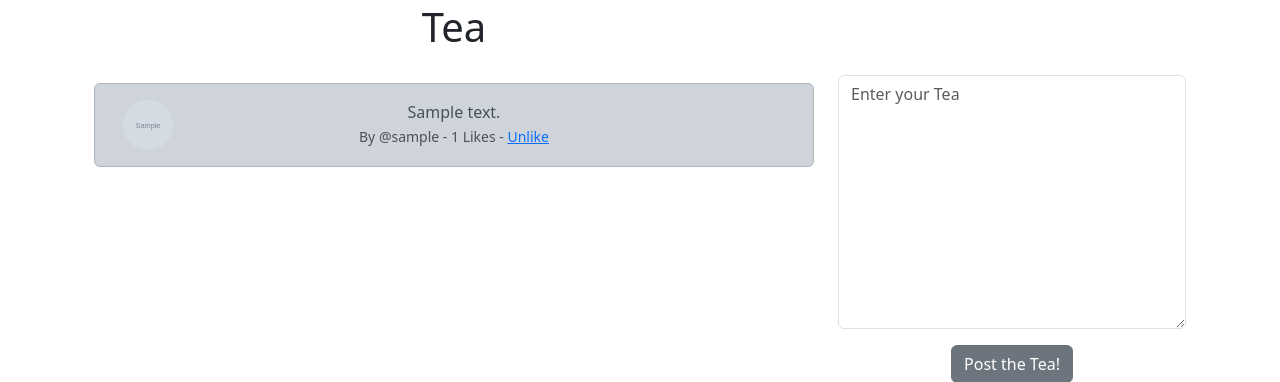
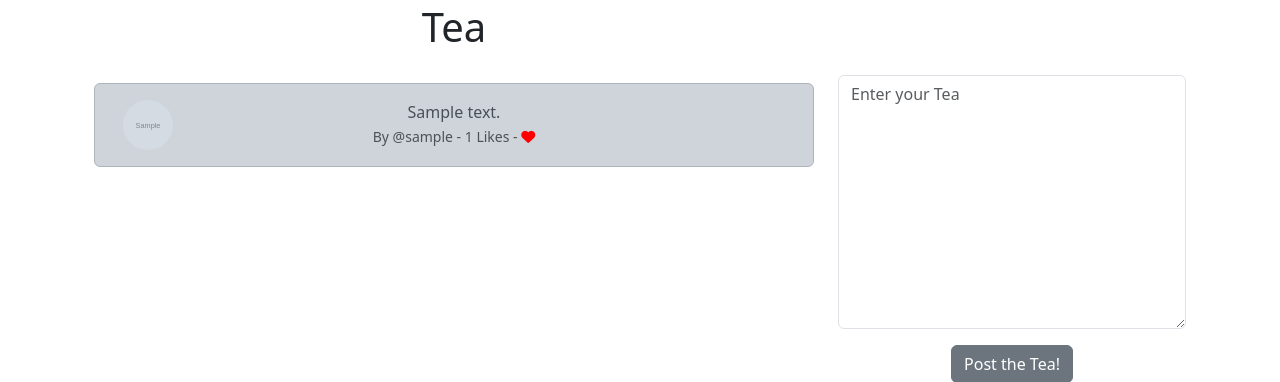
Before and after one commit to youngrokkim2017/twitter_django, a Django app: page / in a window 1280 px wide. Shown: the part 101-483 px from the top of the page. Run offline with Django 5.2, Linux system fonts and the light colour scheme; a user stored in the database is signed in; tables that the repository leaves empty hold one stand-in row (values such as "Sample post"); grey boxes marked "Sample" are stand-in pictures; some libraries are stand-ins or nearby versions.

Commit message:
Add heart icon

```diff
--- a/teatime/templates/home.html
+++ b/teatime/templates/home.html
@@ -36,9 +36,13 @@
                                     {{ text.created_at }} By @{{ tea.user.username }}
                                     - {{ tea.number_of_likes }} Likes -
                                     {% if user in tea.likes.all %}
-                                        <a href="{% url 'tea_like' tea.id %}">Unlike</a>
+                                        <a href="{% url 'tea_like' tea.id %}">
+                                            <i class="fa-solid fa-heart" style="color:red"></i>
+                                        </a>
                                     {% else %}
-                                    <a href="{% url 'tea_like' tea.id %}">Like</a>
+                                    <a href="{% url 'tea_like' tea.id %}">
+                                        <i class="fa fa-heart-o" style="color:red"></i>
+                                    </a>
                                     {% endif%}
                                 </small>
                             </div>
```
Also changed, not shown: teatime/templates/profile.html (+6 -2 lines).
